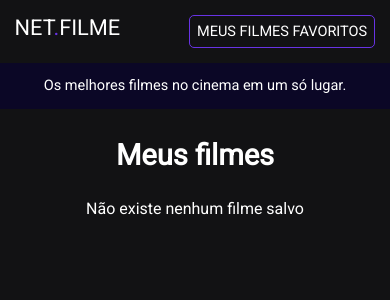
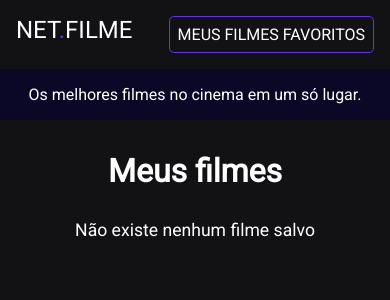
Before and after one commit to lyrisnunes/netfilme-api, a React (Vite) app: page /favorite in a window 390 px wide. Shown: the top 300 px of the page. Built offline with nearby package versions, Linux system fonts and the light colour scheme.

Commit message:
Alteração fonte

```diff
--- a/src/App.css
+++ b/src/App.css
@@ -17,9 +17,3 @@ body{
   align-items: center;
   flex-direction: column;
 }
-
-@media(max-width:700px){
-  html{
-    font-size: 90.9%;
-  }
-}
```
